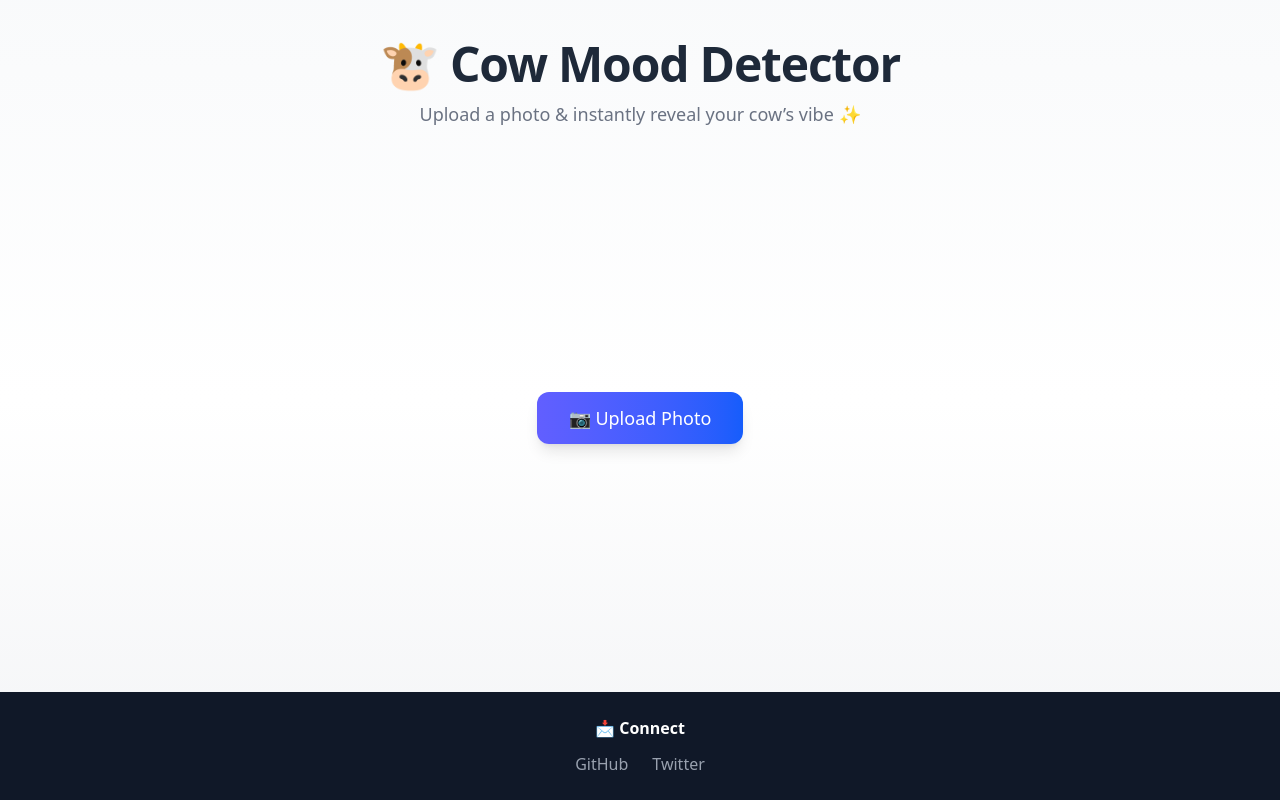
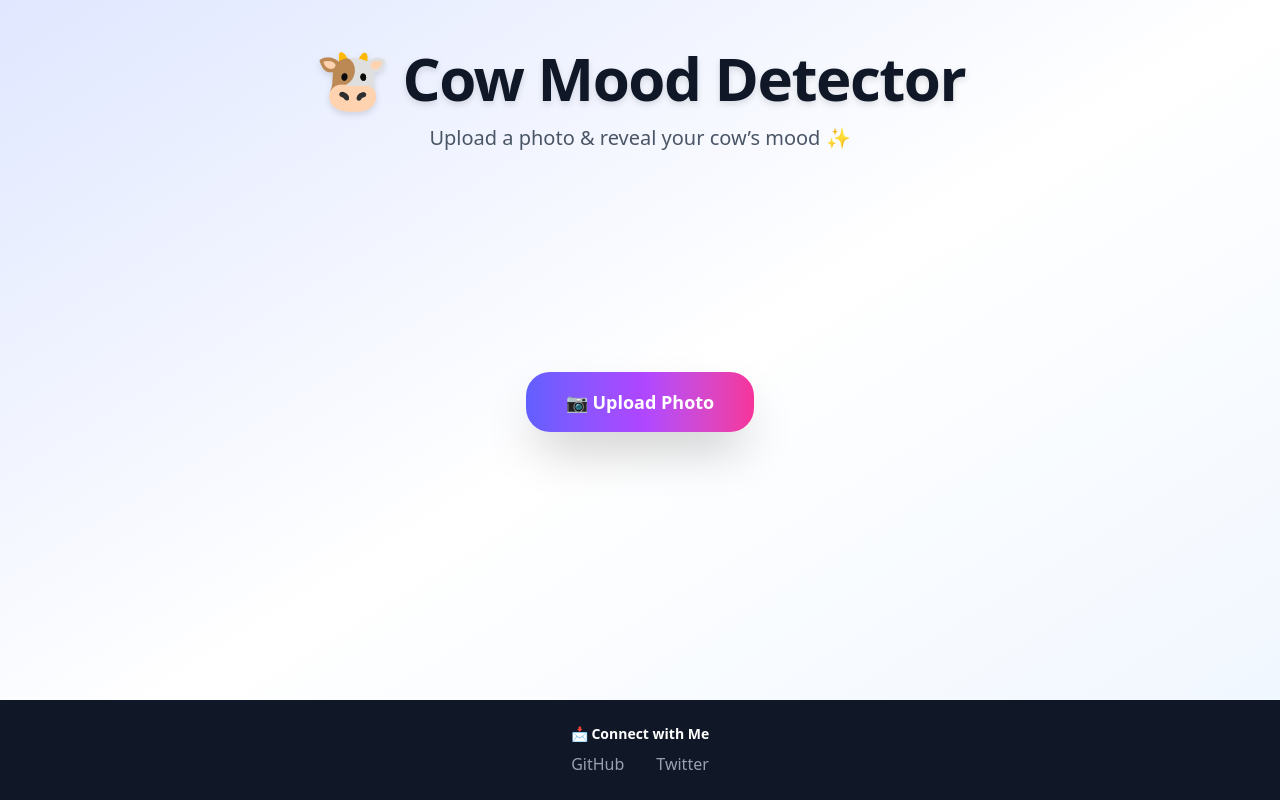
Before and after one commit to Zilan-Hasnath-Lithon/cow-mood-detector, a React (Vite) app: page / in a window 1280 px wide. Built offline with nearby package versions, Linux system fonts and the light colour scheme.

Commit message:
Main.jsx

```diff
--- a/src/Components/Main.jsx
+++ b/src/Components/Main.jsx
@@ -46,51 +46,55 @@ const Main = () => {
   };
 
   return (
-    <main className="min-h-screen flex flex-col justify-between bg-gradient-to-b from-gray-50 via-white to-gray-100 font-sans">
+    <main className="min-h-screen flex flex-col items-center bg-gradient-to-br from-indigo-100 via-white to-blue-50 font-sans overflow-x-hidden">
       {/* Header */}
-      <header className="py-10 text-center">
-        <h1 className="text-4xl md:text-5xl font-extrabold text-gray-800 tracking-tight">
+      <header className="py-12 text-center z-10 relative">
+        <h1 className="text-5xl md:text-6xl font-extrabold text-gray-900 tracking-tight drop-shadow-md">
           🐮 Cow Mood Detector
         </h1>
-        <p className="mt-3 text-gray-500 text-lg">
-          Upload a photo & instantly reveal your cow’s vibe ✨
+        <p className="mt-4 text-gray-600 text-lg md:text-xl">
+          Upload a photo & reveal your cow’s mood ✨
         </p>
       </header>
 
-      {/* Main Content */}
-      <div className="flex flex-col items-center justify-center flex-grow px-6">
+      {/* Floating Cards Container */}
+      <div className="flex flex-col items-center justify-center flex-grow px-6 relative z-10">
         {/* Upload Button */}
-        <label className="mb-6">
+        <label className="mb-8">
           <input
             type="file"
             accept="image/*"
             onChange={handlePhotoUpload}
             className="hidden"
           />
-          <span className="cursor-pointer inline-flex items-center justify-center bg-gradient-to-r from-indigo-500 to-blue-600 text-white px-8 py-3 rounded-xl font-medium text-lg shadow-lg hover:opacity-90 transition-all duration-200 active:scale-95">
+          <span className="cursor-pointer inline-flex items-center justify-center bg-gradient-to-r from-indigo-500 via-purple-500 to-pink-500 text-white px-10 py-4 rounded-3xl font-semibold text-lg shadow-2xl hover:opacity-90 hover:shadow-3xl transition-all duration-300 active:scale-95">
             📷 Upload Photo
           </span>
         </label>
 
-        {/* Preview Image */}
+        {/* Preview Image Card */}
         {preview && (
-          <div className="mb-8 transform transition-all duration-500 hover:scale-105">
-            <img
-              src={preview}
-              alt="Cow Preview"
-              className="w-72 h-72 object-cover rounded-2xl shadow-2xl border border-gray-200"
-            />
+          <div className="mb-10 w-full max-w-sm transform transition-all duration-700 hover:scale-105 hover:-translate-y-2">
+            <div className="bg-white/50 backdrop-blur-xl rounded-3xl shadow-2xl border border-white/30 p-4 flex justify-center">
+              <img
+                src={preview}
+                alt="Cow Preview"
+                className="w-64 h-64 object-cover rounded-2xl"
+              />
+            </div>
           </div>
         )}
 
-        {/* Mood & Suggestion */}
+        {/* Mood & Suggestion Floating Card */}
         {mood && (
-          <div className="backdrop-blur-lg bg-white/70 rounded-2xl p-6 shadow-xl border border-gray-200 w-80 text-center transition-all duration-500">
-            <p className="text-xl font-semibold text-gray-800 mb-2">
+          <div className="w-full max-w-sm backdrop-blur-xl bg-white/40 rounded-3xl shadow-2xl border border-white/20 p-6 text-center transform transition-all duration-700 hover:scale-[1.03] hover:-translate-y-1">
+            <p className="text-2xl md:text-3xl font-bold text-gray-900 mb-3">
               Mood:{" "}
-              <span className="text-indigo-600 font-bold">{mood}</span>
+              <span className="text-transparent bg-clip-text bg-gradient-to-r from-indigo-600 to-pink-500">
+                {mood}
+              </span>
             </p>
-            <p className="text-gray-600 italic whitespace-pre-line leading-relaxed">
+            <p className="text-gray-700 italic whitespace-pre-line leading-relaxed md:text-lg">
               {suggestion}
             </p>
           </div>
@@ -98,14 +102,14 @@ const Main = () => {
       </div>
 
       {/* Footer */}
-      <footer className="bg-gray-900 text-gray-400 py-6 text-center">
-        <h2 className="text-base font-semibold mb-3 text-white">📩 Connect</h2>
-        <div className="flex justify-center space-x-6">
+      <footer className="bg-gray-900 text-gray-400 py-6 text-center mt-16 w-full z-10 relative">
+        <h2 className="text-sm font-semibold mb-2 text-white">📩 Connect with Me</h2>
+        <div className="flex justify-center space-x-8">
           <a
             href="https://github.com/Zilan-Hasnath-Lithon"
             target="_blank"
             rel="noopener noreferrer"
-            className="hover:text-white transition-colors duration-200"
+            className="hover:text-white transition-colors duration-300"
           >
             GitHub
           </a>
@@ -113,12 +117,17 @@ const Main = () => {
             href="https://x.com/ZilanHasnath"
             target="_blank"
             rel="noopener noreferrer"
-            className="hover:text-white transition-colors duration-200"
+            className="hover:text-white transition-colors duration-300"
           >
             Twitter
           </a>
         </div>
       </footer>
+
+      {/* Floating Background Shapes */}
+      <div className="absolute top-0 left-0 w-72 h-72 bg-pink-300 rounded-full opacity-30 blur-3xl -z-10 animate-pulse"></div>
+      <div className="absolute bottom-0 right-0 w-96 h-96 bg-indigo-300 rounded-full opacity-20 blur-3xl -z-10 animate-pulse"></div>
+      <div className="absolute top-1/3 left-1/4 w-48 h-48 bg-purple-300 rounded-full opacity-25 blur-2xl -z-10 animate-pulse"></div>
     </main>
   );
 };
```
